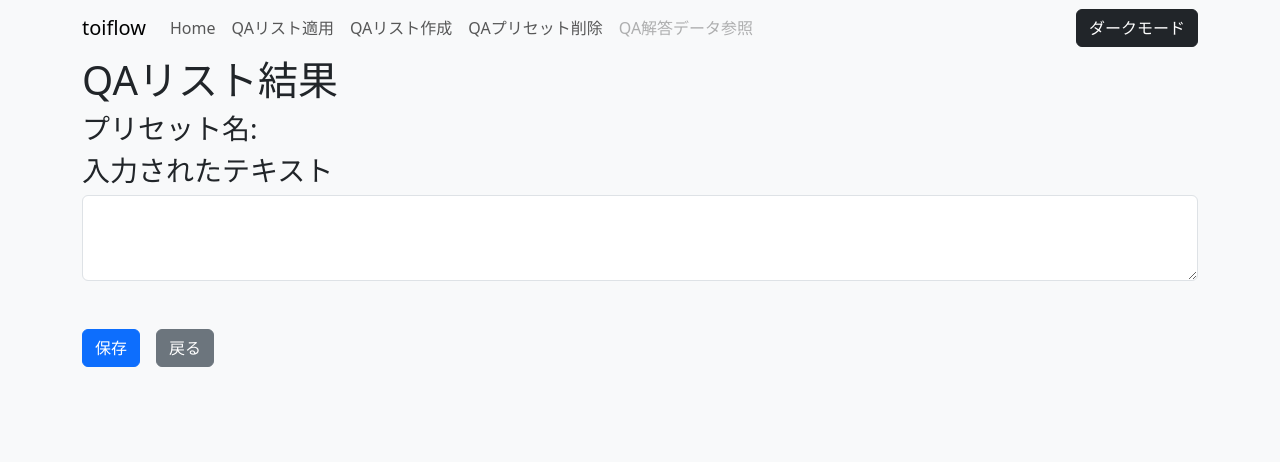
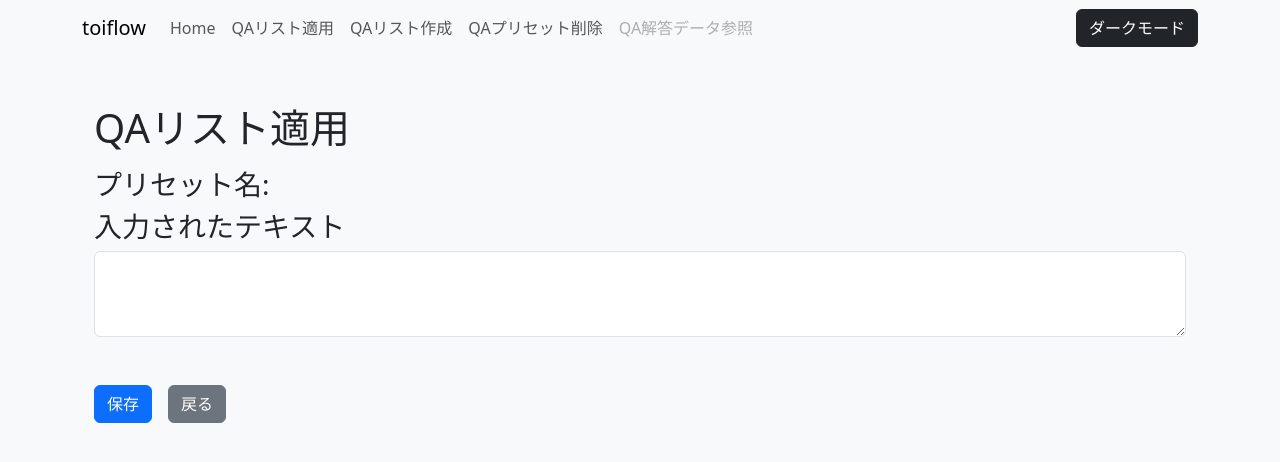
Before and after one commit to wasuken/toiflow, a Next.js app: page /result in a window 1280 px wide. Shown: the top 462 px of the page. Built offline with nearby package versions, Linux system fonts and the light colour scheme.

Commit message:
みため調整

```diff
--- a/src/app/create/page.tsx
+++ b/src/app/create/page.tsx
@@ -49,6 +49,9 @@ const QAPresetApply: React.FC = () => {
   };
 
   return (
+    <div className="container mt-5">
+      <h1>QAリスト適用</h1>
+
       <ApplyLayout
 	text={text}
 	selectedPreset={selectedPreset}
@@ -60,6 +63,7 @@ const QAPresetApply: React.FC = () => {
 	onAnswerChange={handleAnswerChange}
 	onSubmit={handleSubmit}
       />
+    </div>
   );
 };
 
--- a/src/app/result/page.tsx
+++ b/src/app/result/page.tsx
@@ -41,6 +41,9 @@ const QAPresetResultPage: React.FC = () => {
   };
 
   return (
+    <div className="container mt-5">
+      <h1>QAリスト適用</h1>
+
       <QAPresetResult
 	presetName={presetName}
 	text={text}
@@ -51,6 +54,7 @@ const QAPresetResultPage: React.FC = () => {
 	onSave={handleSave}
 	onBack={handleBack}
       />
+    </div>
   );
 };
 
--- a/src/components/QAPresetDelete.tsx
+++ b/src/components/QAPresetDelete.tsx
@@ -4,7 +4,6 @@ import { Button, ListGroup } from "react-bootstrap";
 const QAPresetDelete: React.FC = ({ presets }) => {
   return (
     <div>
-      <h3>削除可能なQAプリセット</h3>
       {presets.length > 0 ? (
         <ListGroup>
           {presets.map((preset, index) => (
--- a/src/components/QAPresetResult.tsx
+++ b/src/components/QAPresetResult.tsx
@@ -23,8 +23,7 @@ const QAPresetResult: React.FC<QAPresetResultProps> = ({
   onBack,
 }) => {
   return (
-    <div>
-      <h1>QAリスト結果</h1>
+    <div className="mt-3">
       <h3>プリセット名: {presetName}</h3>
       <h3>入力されたテキスト</h3>
       {/* textarea を再表示して編集可能に */}
```
Lines whose indentation alone changed are shown as unchanged.
